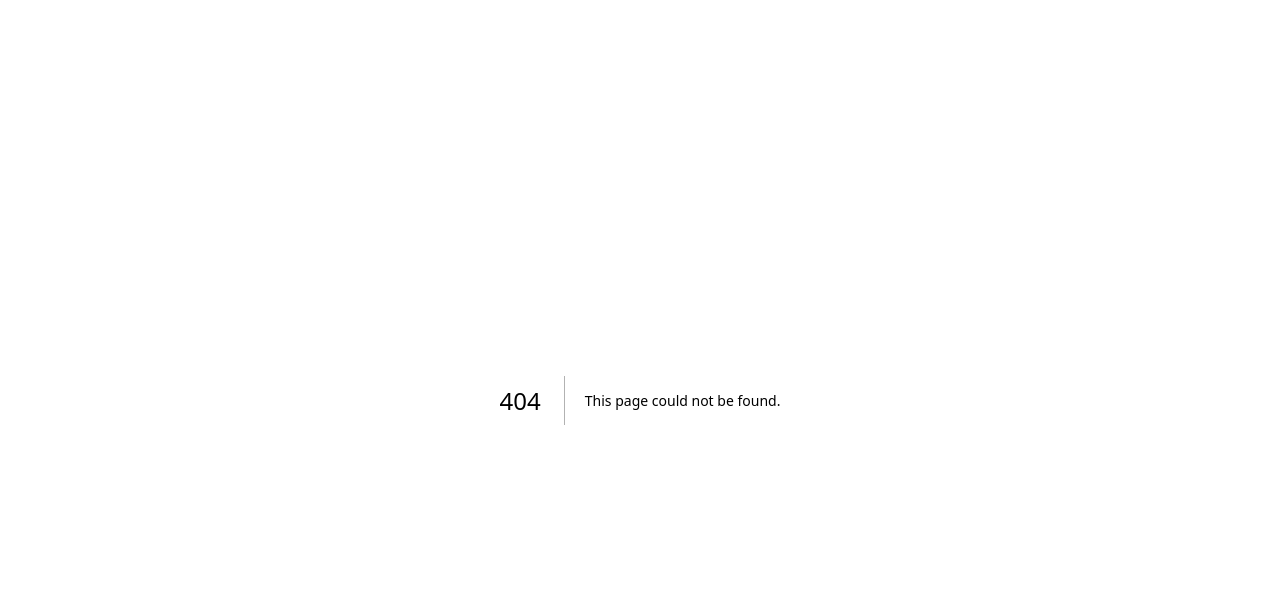
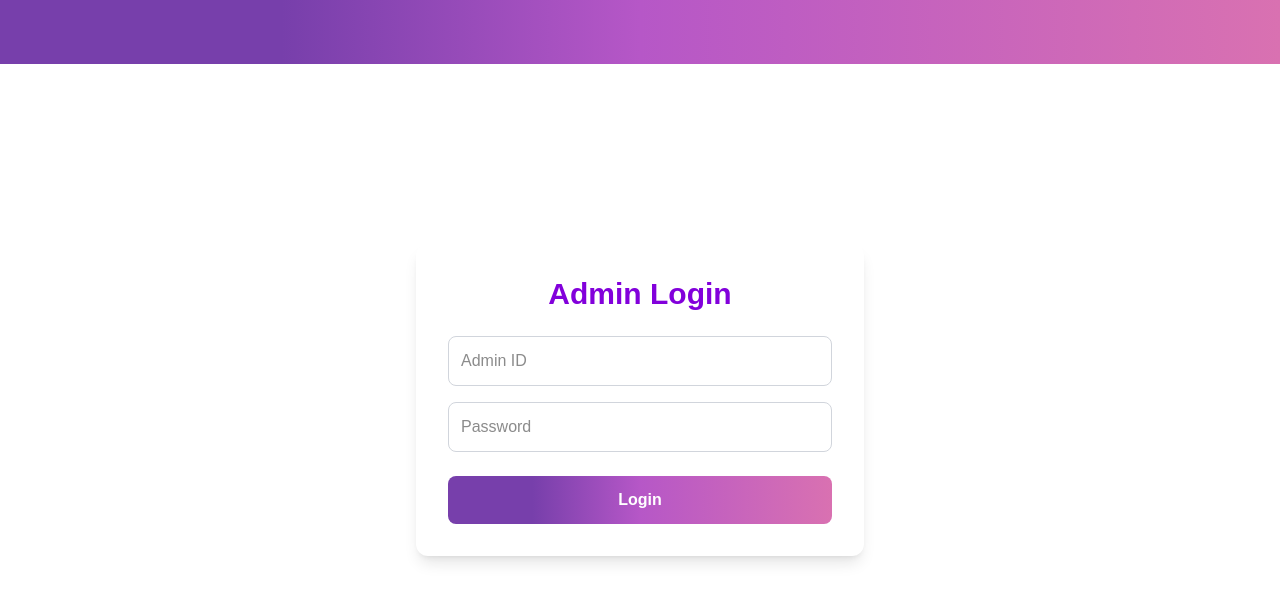
Before and after one commit to 812-pratha/Drowsy-Devs, a Next.js app in the folder next-app/: page /admin in a window 1280 px wide. Before the commit this address had no page. Shown: the top 602 px of the page. Built offline with nearby package versions, Linux system fonts and the light colour scheme.

Commit message:
staff portal final

```diff
--- /dev/null
+++ b/next-app/app/admin/page.js
@@ -0,0 +1,105 @@
+"use client";
+import { useState, useEffect } from "react";
+
+export default function AdminPage() {
+  const [isAuthenticated, setIsAuthenticated] = useState(false);
+  const [username, setUsername] = useState("");
+  const [password, setPassword] = useState("");
+  const [isLoaded, setIsLoaded] = useState(false);
+
+  useEffect(() => {
+    setIsLoaded(true);
+  }, []);
+
+  const gradientStyle = {
+    background:
+      "linear-gradient(90deg, rgba(119, 63, 171, 1) 22%, rgba(182, 87, 199, 1) 50%, rgba(217, 113, 177, 1) 100%)",
+  };
+
+  const handleLogin = () => {
+    // 👇 Allow any credentials (for sample/demo purposes)
+    setIsAuthenticated(true);
+  };
+
+  if (!isAuthenticated) {
+    return (
+      <>
+        <div className="w-full h-16" style={gradientStyle}></div>
+
+        <div className="flex justify-center items-center min-h-screen -mt-16 px-4">
+          <div className="bg-white rounded-xl shadow-lg p-8 w-full max-w-md">
+            <h2 className="text-3xl font-bold text-center text-purple-700 mb-6">
+              Admin Login
+            </h2>
+
+            <input
+              type="text"
+              placeholder="Admin ID"
+              className="w-full p-3 mb-4 border border-gray-300 rounded-lg focus:outline-none"
+              value={username}
+              onChange={(e) => setUsername(e.target.value)}
+            />
+
+            <input
+              type="password"
+              placeholder="Password"
+              className="w-full p-3 mb-6 border border-gray-300 rounded-lg focus:outline-none"
+              value={password}
+              onChange={(e) => setPassword(e.target.value)}
+            />
+
+            <button
+              onClick={handleLogin}
+              className="w-full py-3 text-white font-semibold rounded-lg"
+              style={gradientStyle}
+            >
+              Login
+            </button>
+          </div>
+        </div>
+      </>
+    );
+  }
+
+  return (
+    <>
+      <div className="w-full h-16" style={gradientStyle}></div>
+
+      <section className="pt-16 pb-10 px-6">
+        <div className="max-w-5xl mx-auto text-center">
+          <div
+            className={`transition-all duration-1000 delay-300 ${
+              isLoaded ? "translate-y-0 opacity-100" : "translate-y-10 opacity-0"
+            }`}
+          >
+            <h1 className="text-4xl md:text-6xl font-bold mb-6 text-transparent bg-clip-text bg-gradient-to-r from-purple-700 via-pink-500 to-pink-300">
+              Admin Portal
+            </h1>
+
+            <p className="text-lg md:text-xl text-gray-700 mb-10 max-w-2xl mx-auto">
+              Welcome to the Admin Portal. View and manage hygiene issue reports submitted by users across the campus.
+            </p>
+
+            <div className="grid grid-cols-1 sm:grid-cols-2 gap-6">
+              <div
+                className="p-6 rounded-xl text-white shadow-lg border border-white hover:scale-105 transition-transform"
+                style={gradientStyle}
+              >
+                <h3 className="text-xl font-semibold mb-2">View Reports</h3>
+                <p className="text-sm">Access submitted hygiene reports from all locations.</p>
+              </div>
+
+              <div
+                className="p-6 rounded-xl text-white shadow-lg border border-white hover:scale-105 transition-transform"
+                style={gradientStyle}
+              >
+                <h3 className="text-xl font-semibold mb-2">Update Status</h3>
+                <p className="text-sm">Change status of issues (resolved, in-progress, etc.).</p>
+              </div>
+            </div>
+          </div>
+        </div>
+      </section>
+    </>
+  );
+}
```
